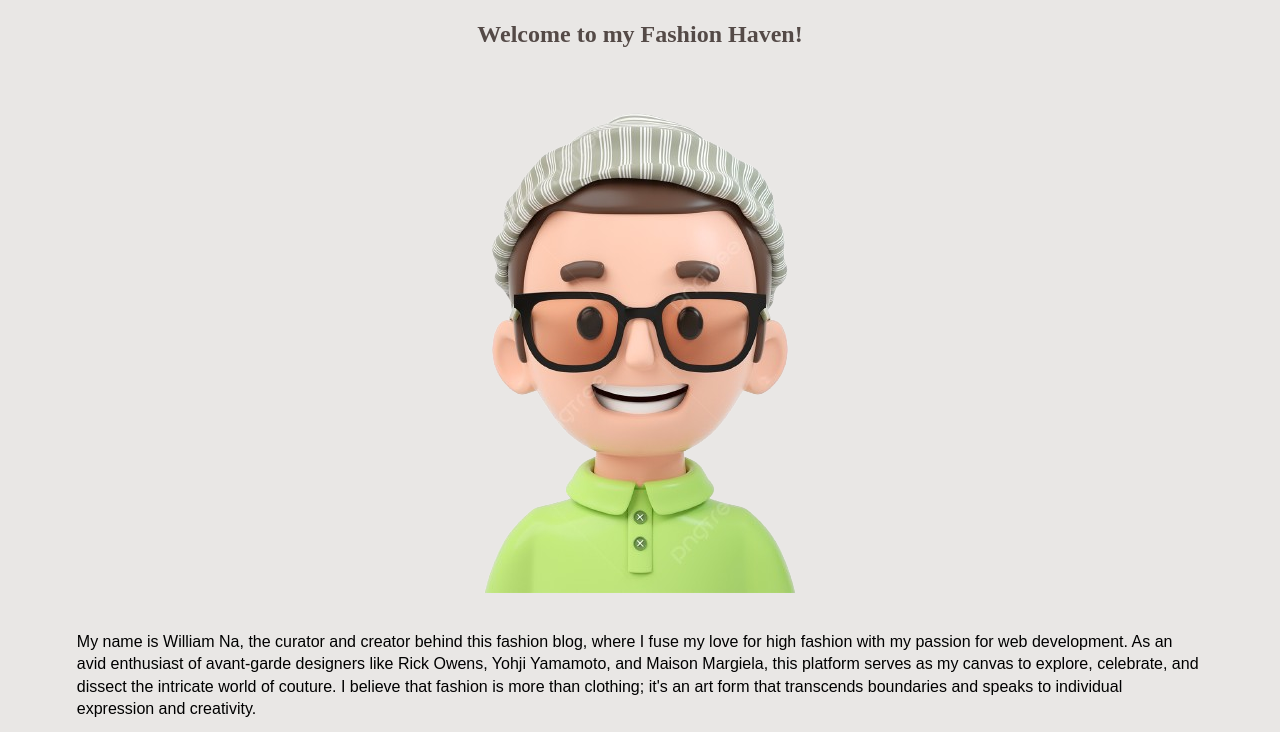
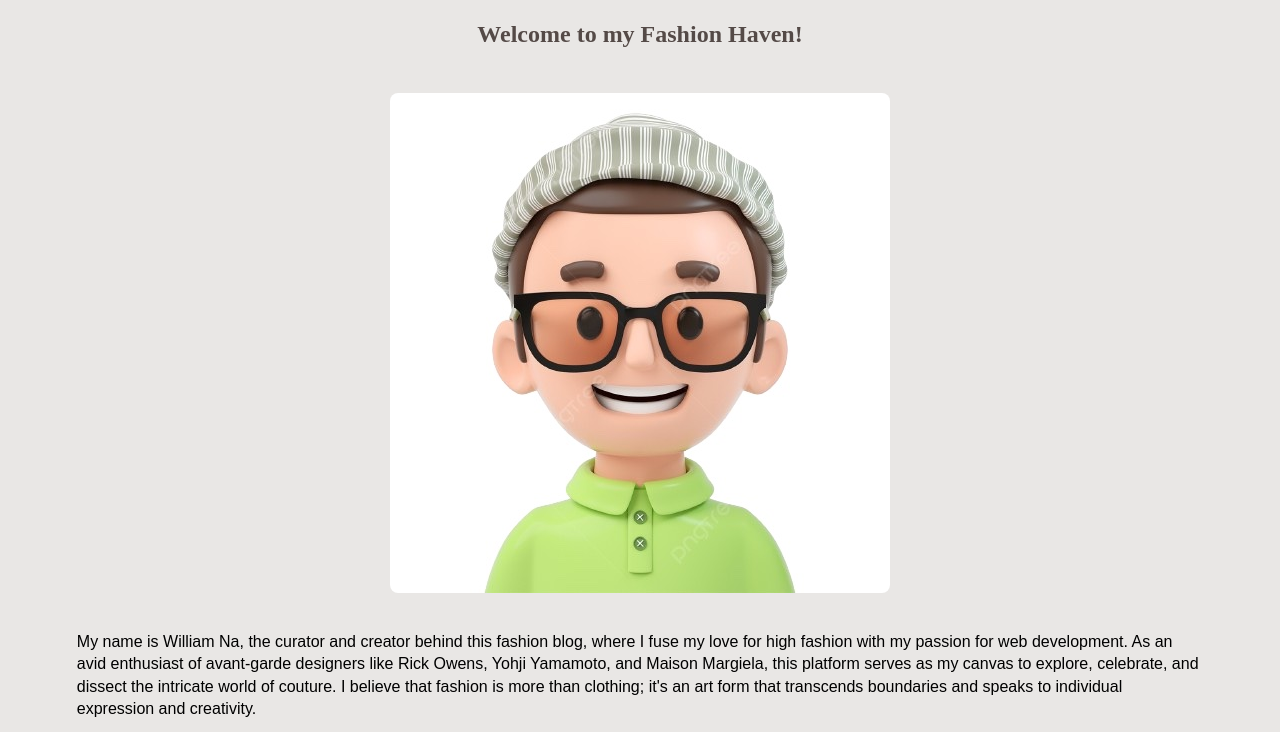
Before and after one commit to williamjna/idm221-wjn26, a plain HTML site: page about.html in a window 1280 px wide. Shown: the part 68-800 px from the top of the page. Drawn offline with Linux system fonts and the light colour scheme.

Commit message:
image file type changed

```diff
--- a/about.html
+++ b/about.html
@@ -40,7 +40,7 @@
 </head>
 <body>
 <h2>Welcome to my Fashion Haven! </h2>
-<img src="../idm221-wjn26/images/additional-images/about.png">
+<img src="../idm221-wjn26/images/additional-images/about.jpeg">
 <p>My name is William Na, the curator and creator behind this fashion blog, where I fuse my love for high fashion with my passion for web development. As an avid enthusiast of avant-garde designers like Rick Owens, Yohji Yamamoto, and Maison Margiela, this platform serves as my canvas to explore, celebrate, and dissect the intricate world of couture. I believe that fashion is more than clothing; it's an art form that transcends boundaries and speaks to individual expression and creativity.</p>
 
 <p>Driven by my fascination with high fashion, I embarked on the journey of creating this blog as part of my IDM 221 Web Development course. The world of web development provides me with the perfect medium to experiment with code, design, and functionality, allowing me to blend my technical skills with my personal interests seamlessly. This blog is a manifestation of my dedication to both the art of fashion and the art of coding. Here, I share insights into the avant-garde visions of Owens, Yamamoto, and Margiela, unraveling the stories behind each collection and exploring the intersection of technology and couture. Join me on this exciting journey where fashion and coding converge to create a unique space for both exploration and expression.</p>
```
Also changed, not shown: images/additional-images/about.jpeg (added), images/additional-images/about.png (deleted).
